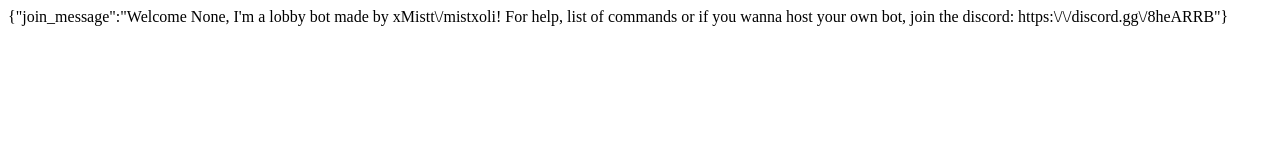
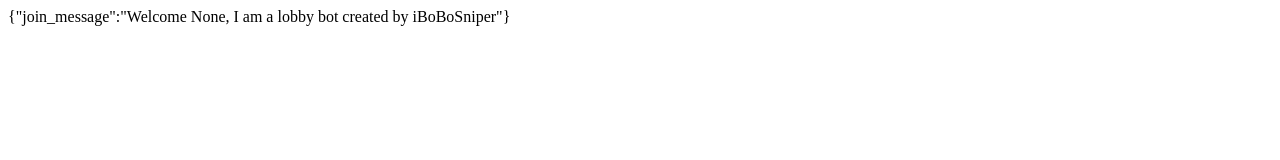
Before and after one commit to iBoBoSniper/BOBO, a plain HTML site: page index.html in a window 1280 px wide. Drawn offline with Linux system fonts and the light colour scheme.

Commit message:
Update index.html

```diff
--- a/index.html
+++ b/index.html
@@ -1,5 +1,5 @@
 <html>
      <body>
-       <p>{"join_message":"Welcome None, I'm a lobby bot made by xMistt\/mistxoli! For help, list of commands or if you wanna host your own bot, join the discord: https:\/\/discord.gg\/8heARRB"}</p>
+       <p>{"join_message":"Welcome None, I am a lobby bot created by iBoBoSniper"}</p>
    </body>
 </html>
```
